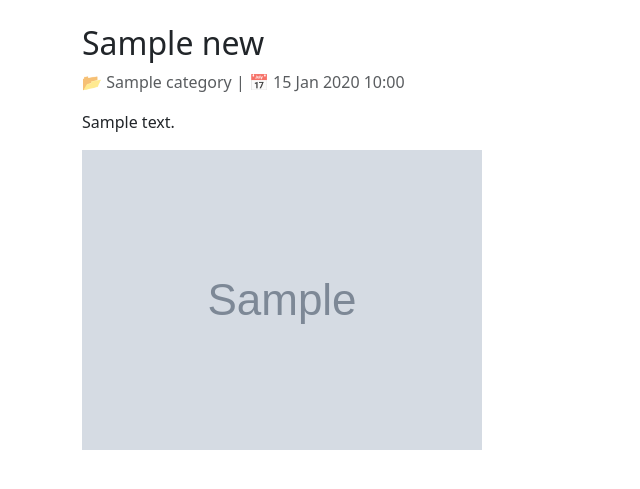
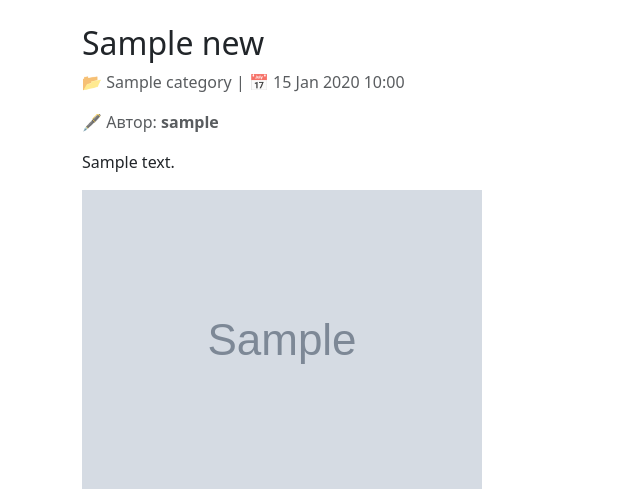
Before and after one commit to Ruslan4ikA/personalized-news, a Django app: page /1/ in a window 1280 px wide. Shown: the part 56-545 px from the top of the page, without its empty margins (0-640 px from the left). Run offline with Django 5.2, Linux system fonts and the light colour scheme; tables that the repository leaves empty hold one stand-in row (values such as "Sample post"); grey boxes marked "Sample" are stand-in pictures.

Commit message:
Имя автора в статье

```diff
--- a/news/templates/news/detail.html
+++ b/news/templates/news/detail.html
@@ -5,6 +5,14 @@
 <p class="text-muted">
     📂 {{ news.category.name }} | 📅 {{ news.created_at|date:"d M Y H:i" }}
 </p>
+
+<!-- Отображаем автора, если он есть -->
+{% if news.author %}
+    <p class="text-muted">
+        🖋️ Автор: <strong>{{ news.author.username }}</strong>
+    </p>
+{% endif %}
+
 <div class="mb-3">
     {{ news.content|linebreaks }}
 </div>
--- a/news/templates/news/list.html
+++ b/news/templates/news/list.html
@@ -40,6 +40,9 @@
         <p class="text-muted">
             📂 {{ item.category.name }} | 📅 {{ item.created_at|date:"d M Y" }}
             | 👍 {{ item.vote_count }}
+            {% if item.author %}
+                 | 🖋️ {{ item.author.username }}
+            {% endif %}
         </p>
         <p class="card-text">{{ item.content|truncatewords:30 }}</p>
         {% if item.image %}
--- a/news/views.py
+++ b/news/views.py
@@ -57,7 +57,7 @@ def news_list(request):
 
 
 def news_detail(request, pk):
-    news_item = get_object_or_404(News, pk=pk)
+    news_item = get_object_or_404(News.objects.select_related('author', 'category'), pk=pk)
     user_vote = None
     if request.user.is_authenticated:
         user_vote = news_item.votes.filter(user=request.user).first()
```
